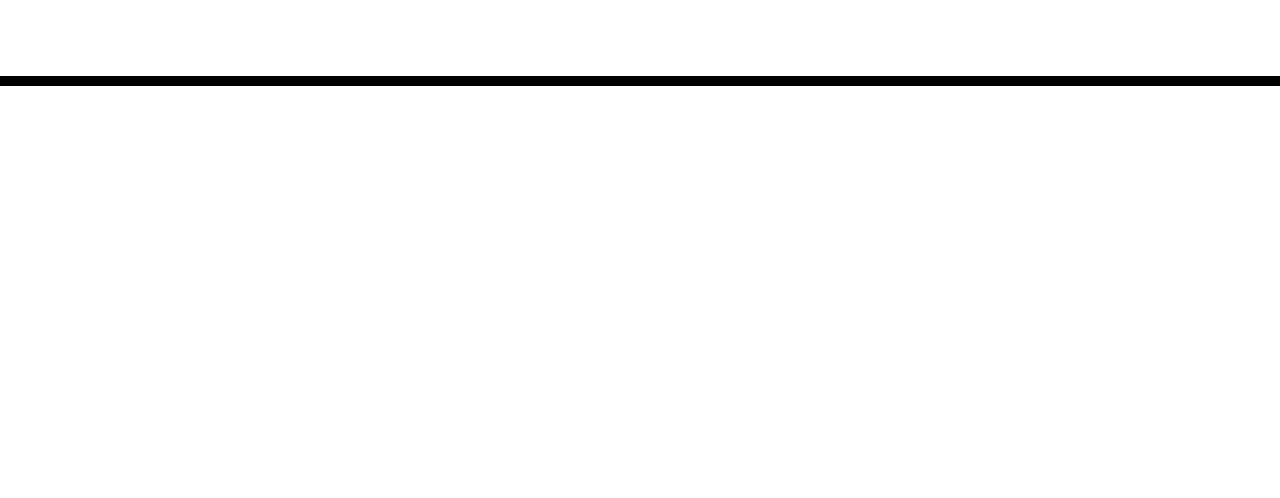
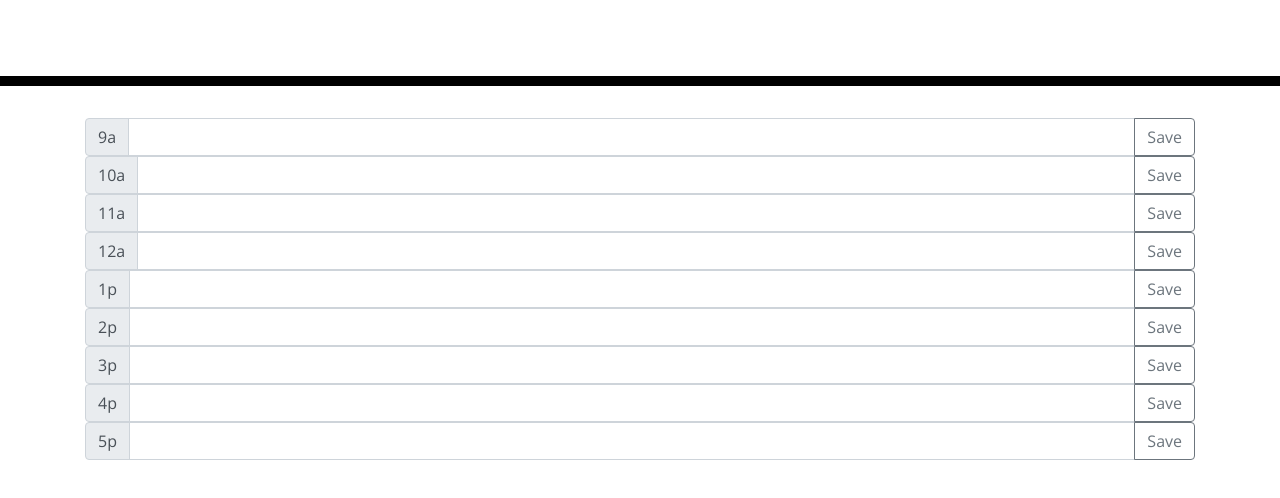
Before and after one commit to bfeliz/daily-work-schedule, a plain HTML site: page index.html in a window 1280 px wide. Shown: the part 182-680 px from the top of the page. Drawn offline with nearby package versions, Linux system fonts and the light colour scheme.

Commit message:
Create basic user input functionality

```diff
--- a/index.html
+++ b/index.html
@@ -1,23 +1,14 @@
 <!DOCTYPE html>
 <html lang="en">
+
 <head>
   <meta charset="UTF-8" />
   <meta name="viewport" content="width=device-width, initial-scale=1.0" />
   <meta http-equiv="X-UA-Compatible" content="ie=edge" />
-    <link
-      rel="stylesheet"
-      href="https://stackpath.bootstrapcdn.com/bootstrap/4.3.1/css/bootstrap.min.css"
-    />
-    <link
-      rel="stylesheet"
-      href="https://use.fontawesome.com/releases/v5.8.1/css/all.css"
-      integrity="sha384-50oBUHEmvpQ+1lW4y57PTFmhCaXp0ML5d60M1M7uH2+nqUivzIebhndOJK28anvf"
-      crossorigin="anonymous"
-    />
-    <link
-      href="https://fonts.googleapis.com/css?family=Open+Sans&display=swap"
-      rel="stylesheet"
-    />
+  <link rel="stylesheet" href="https://stackpath.bootstrapcdn.com/bootstrap/4.3.1/css/bootstrap.min.css" />
+  <link rel="stylesheet" href="https://use.fontawesome.com/releases/v5.8.1/css/all.css"
+    integrity="sha384-50oBUHEmvpQ+1lW4y57PTFmhCaXp0ML5d60M1M7uH2+nqUivzIebhndOJK28anvf" crossorigin="anonymous" />
+  <link href="https://fonts.googleapis.com/css?family=Open+Sans&display=swap" rel="stylesheet" />
   <link rel="stylesheet" href="style.css" />
   <title>Work Day Scheduler</title>
 </head>
@@ -29,10 +20,106 @@
     <p id="currentDay" class="lead"></p>
   </header>
   <div class="container">
-      <!-- Timeblocks go here -->
+    <form>
+      <div class="form-group">
+        <div class="input-group">
+          <div class="input-group-prepend">
+            <span class="input-group-text">9a</span>
+          </div>
+          <input type="text" class="form-control" id="nine-am" placeholder="" aria-label="user-input"
+            aria-describedby="button-nine-am">
+          <div class="input-group-append">
+            <button class="btn btn-outline-secondary" type="button" id="button-nine-am">Save</button>
+          </div>
+        </div> <!-- end input group -->
+        <div class="input-group">
+          <div class="input-group-prepend">
+            <span class="input-group-text">10a</span>
+          </div>
+          <input type="text" class="form-control" id="ten-am" placeholder="" aria-label="user-input"
+            aria-describedby="button-ten-am">
+          <div class="input-group-append">
+            <button class="btn btn-outline-secondary" type="button" id="button-ten-am">Save</button>
+          </div>
+        </div> <!-- end input group -->
+        <div class="input-group">
+          <div class="input-group-prepend">
+            <span class="input-group-text" id="eleven-am">11a</span>
+          </div>
+          <input type="text" class="form-control" placeholder="" aria-label="user-input"
+            aria-describedby="button-eleven-am">
+          <div class="input-group-append">
+            <button class="btn btn-outline-secondary" type="button" id="button-eleven-am">Save</button>
+          </div>
+        </div> <!-- end input group -->
+        <div class="input-group">
+          <div class="input-group-prepend">
+            <span class="input-group-text" id="twelve-pm">12a</span>
+          </div>
+          <input type="text" class="form-control" placeholder="" aria-label="user-input"
+            aria-describedby="button-twelve-pm">
+          <div class="input-group-append">
+            <button class="btn btn-outline-secondary" type="button" id="button-twelve-pm">Save</button>
+          </div>
+        </div> <!-- end input group -->
+        <div class="input-group">
+          <div class="input-group-prepend">
+            <span class="input-group-text" id="one-pm">1p</span>
+          </div>
+          <input type="text" class="form-control" placeholder="" aria-label="user-input"
+            aria-describedby="button-one-pm">
+          <div class="input-group-append">
+            <button class="btn btn-outline-secondary" type="button" id="button-one-pm">Save</button>
+          </div>
+        </div> <!-- end input group -->
+        <div class="input-group">
+          <div class="input-group-prepend">
+            <span class="input-group-text" id="two-pm">2p</span>
+          </div>
+          <input type="text" class="form-control" placeholder="" aria-label="user-input"
+            aria-describedby="button-two-pm">
+          <div class="input-group-append">
+            <button class="btn btn-outline-secondary" type="button" id="button-two-pm">Save</button>
+          </div>
+        </div> <!-- end input group -->
+        <div class="input-group">
+          <div class="input-group-prepend">
+            <span class="input-group-text" id="three-pm">3p</span>
+          </div>
+          <input type="text" class="form-control" placeholder="" aria-label="user-input"
+            aria-describedby="button-three-pm">
+          <div class="input-group-append">
+            <button class="btn btn-outline-secondary" type="button" id="button-three-pm">Save</button>
+          </div>
+        </div> <!-- end input group -->
+        <div class="input-group">
+          <div class="input-group-prepend">
+            <span class="input-group-text" id="four-pm">4p</span>
+          </div>
+          <input type="text" class="form-control" placeholder="" aria-label="user-input"
+            aria-describedby="button-four-pm">
+          <div class="input-group-append">
+            <button class="btn btn-outline-secondary" type="button" id="button-four-pm">Save</button>
+          </div>
+        </div> <!-- end input group -->
+        <div class="input-group">
+          <div class="input-group-prepend">
+            <span class="input-group-text" id="five-pm">5p</span>
+          </div>
+          <input type="text" class="form-control" placeholder="" aria-label="user-input"
+            aria-describedby="button-five-pm">
+          <div class="input-group-append">
+            <button class="btn btn-outline-secondary" type="button" id="button-five-pm">Save</button>
+          </div>
+        </div> <!-- end input group -->
+      </div>
+    </form>
+
   </div>
 
   <script src="https://code.jquery.com/jquery-3.4.1.min.js"></script>
   <script src="https://cdnjs.cloudflare.com/ajax/libs/moment.js/2.24.0/moment.min.js"></script>
+  <script src="script.js"></script>
 </body>
+
 </html>
--- a/script.js
+++ b/script.js
@@ -0,0 +1,54 @@
+var storedArray = [
+    {
+        time: '#nine-am',
+        todo: ''
+    },
+    {
+        time: '#ten-am',
+        todo: ''
+    }
+];
+var userText = '';
+
+$(document).ready(function() {
+    // local storage functions
+    function storage() {
+        var storedInputs = JSON.parse(localStorage.getItem('storedArray'));
+        if (storedInputs !== null) {
+            storedArray = storedInputs;
+        }
+    }
+    function storeUserInput() {
+        localStorage.setItem('storedArray', JSON.stringify(storedArray));
+    }
+
+    // show stored user input in text fields
+    function insertStorage() {
+        for (let i = 0; i < storedArray.length; i++) {
+            var text = storedArray[i].todo;
+            var timeSlot = storedArray[i].time;
+            $(timeSlot).attr('placeholder', text);
+        }
+    }
+    // save button calls
+    $('#button-nine-am').on('click', function() {
+        var userText = $('#nine-am').val();
+        if (userText === '') {
+            return;
+        }
+        storedArray[0].todo = userText;
+        storeUserInput();
+    });
+
+    $('#button-ten-am').on('click', function() {
+        var userText = $('#ten-am').val();
+        if (userText === '') {
+            return;
+        }
+        storedArray[1].todo = userText;
+        storeUserInput();
+    });
+    // call startup functions
+    storage();
+    insertStorage();
+});
```
Lines whose indentation alone changed are shown as unchanged.
